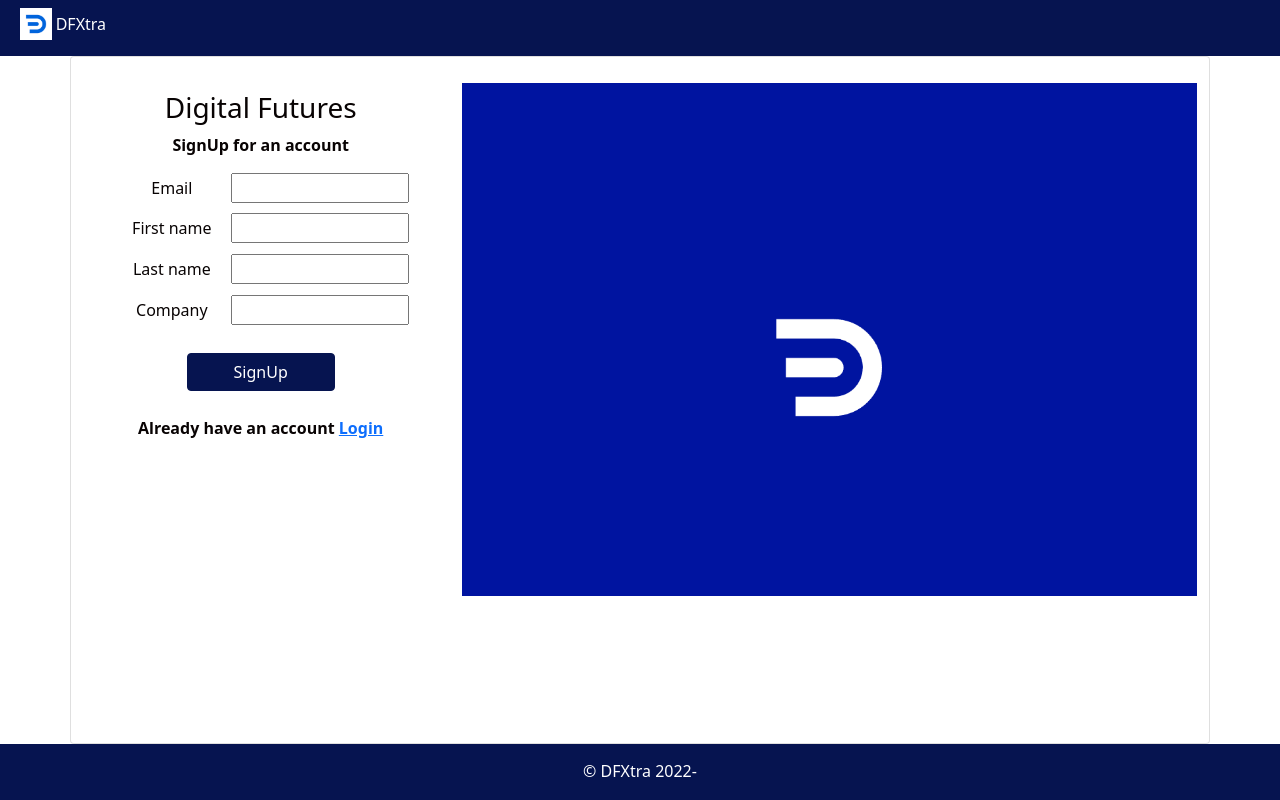
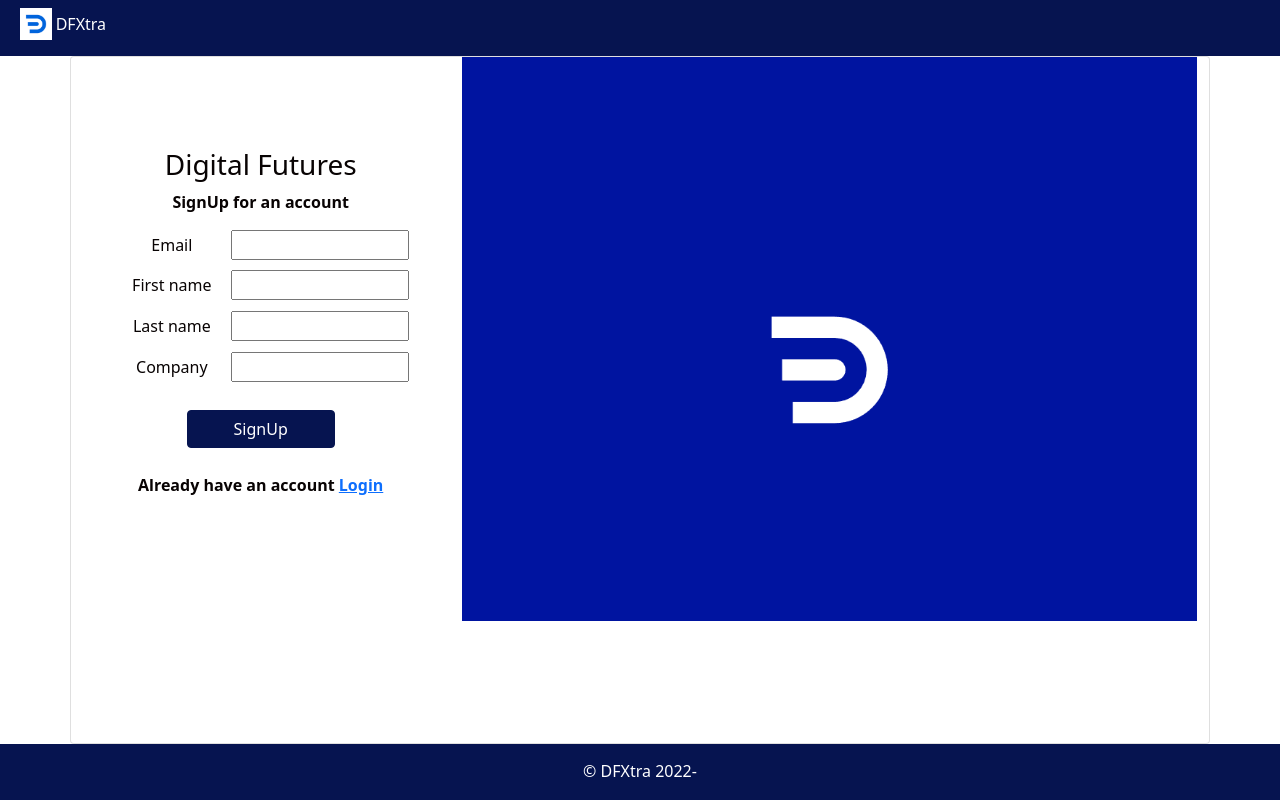
Before and after one commit to dfGroup2/team-engineering-frontend, a React (Create React App) app: page /SignUp in a window 1280 px wide. Built offline with nearby package versions, Linux system fonts and the light colour scheme.

Commit message:
login Page/Sign Up Page styling finished

```diff
--- a/src/css/Login.css
+++ b/src/css/Login.css
@@ -2,12 +2,12 @@
   opacity: 1;
   z-index: 0;
   color: rgb(8, 3, 3);
-  padding-top: 3%;
+  padding-top: 8%;
 }
 .dfximage {
   width: 100%;
   height: 110%;
-  object-fit: contain;
+  object-fit: cover;
 }
 
 .outer-div {
```
